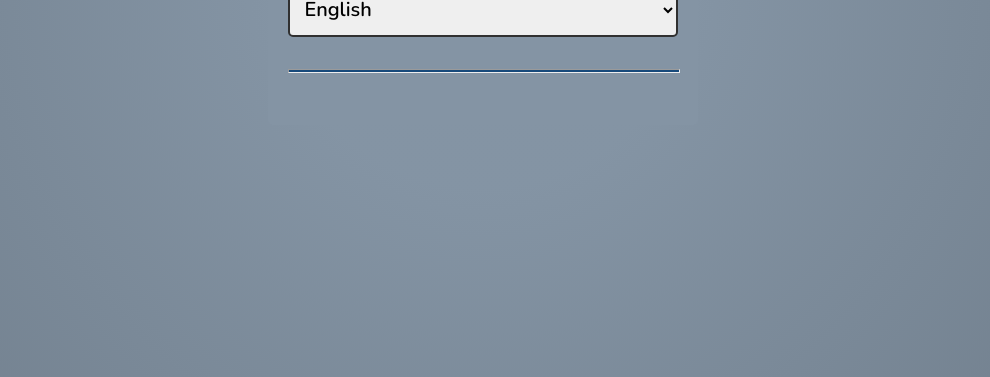
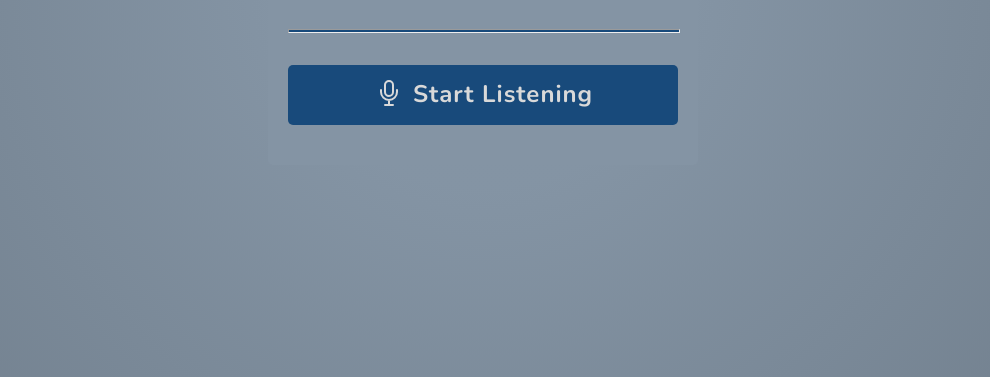
Before and after one commit to MAbdurahman/js-speech-to-text, a website: page index.html in a window 1280 px wide. Shown: the part 423-800 px from the top of the page, without its empty margins (157-1147 px from the left). Drawn offline with nearby package versions, Linux system fonts and the light colour scheme.

Commit message:
Add the start listening button with classes btn, btn-record

```diff
--- a/index.html
+++ b/index.html
@@ -24,6 +24,13 @@
         </div>
     </div>
     <hr class="line" />
+    <button class="btn btn-record">
+        <div class="icon">
+            <ion-icon name="mic-outline"></ion-icon>
+            <img src="./img/animated-bars.svg" alt="animated bars" />
+        </div>
+        <p class="btn-text">Start Listening</p>
+    </button>
 
 
 </div>
--- a/scss/main.scss
+++ b/scss/main.scss
@@ -180,6 +180,8 @@ ion-icon {
 .options select {
   width: 100%;
   padding: 10px;
+  color: var(--clr-augmented-400);
+  background-color: var(--clr-neutral-400);
   border: 2px solid var(--clr-neutral-700);
   border-radius: var(--br-border-radius);
   outline: none;
@@ -207,8 +209,63 @@ hr.line {
   margin: 32px 0;
 }
 /*=============================================
+            buttons
+================================================*/
+.btn {
+  display: flex;
+  align-content: center;
+  align-items: center;
+  justify-content: center;
+  gap: 8px;
+  margin-bottom: 20px;
+  height: 60px;
+  /*padding: 20px;*/
+  width: 100%;
+  outline: none;
+  border: none;
+  border-radius: var(--br-border-radius);
+  /*font-size: 24px;*/
+  font-weight: 500;
+  cursor: pointer;
+  color: #fff;
+  color: var(--clr-neutral-300);
+  background-color: var(--clr-primary-800);
+  transition: all 0.333s
+}
 
-================================================*/
+.btn:hover {
+  color: var(--clr-neutral-100);
+}
+
+.btn-text {
+  margin-top: 16px;
+  font-size: 24px;
+  font-weight: var(--fw-font-weight-700);
+  letter-spacing: 1px;
+}
+
+.btn ion-icon {
+  font-size: 32px;
+}
+
+.btn:disabled {
+  background-color: var(--clr-neutral-500);
+  cursor: not-allowed;
+}
+
+.btn-record img {
+  width: 30px;
+  height: 30px;
+  display: none;
+}
+
+.btn-record.recording img {
+  display: block;
+}
+
+.btn-record.recording ion-icon {
+  display: none;
+}
 
 /*=============================================
 
```
Also changed, not shown: css/main.css, 1 other file.
